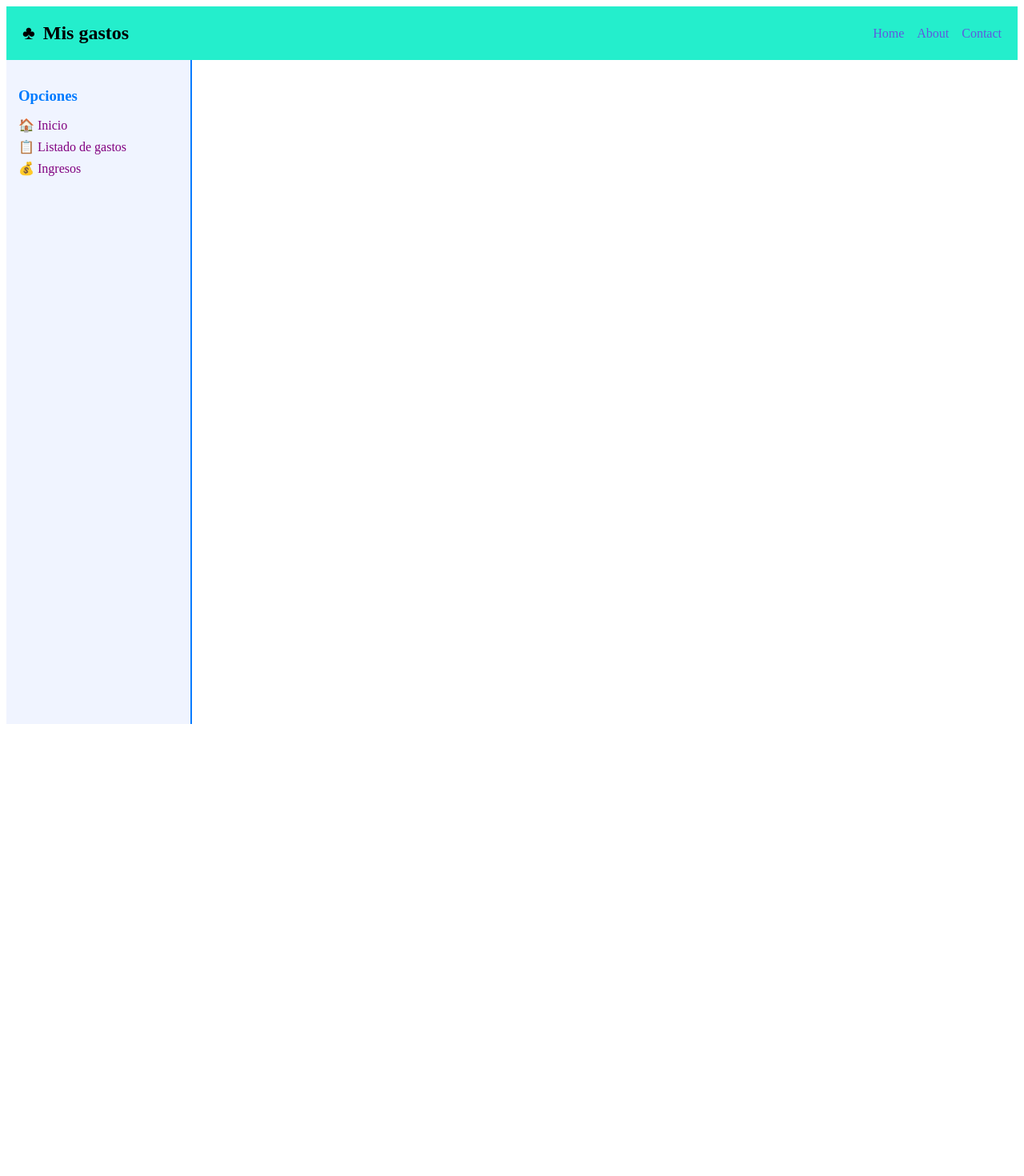
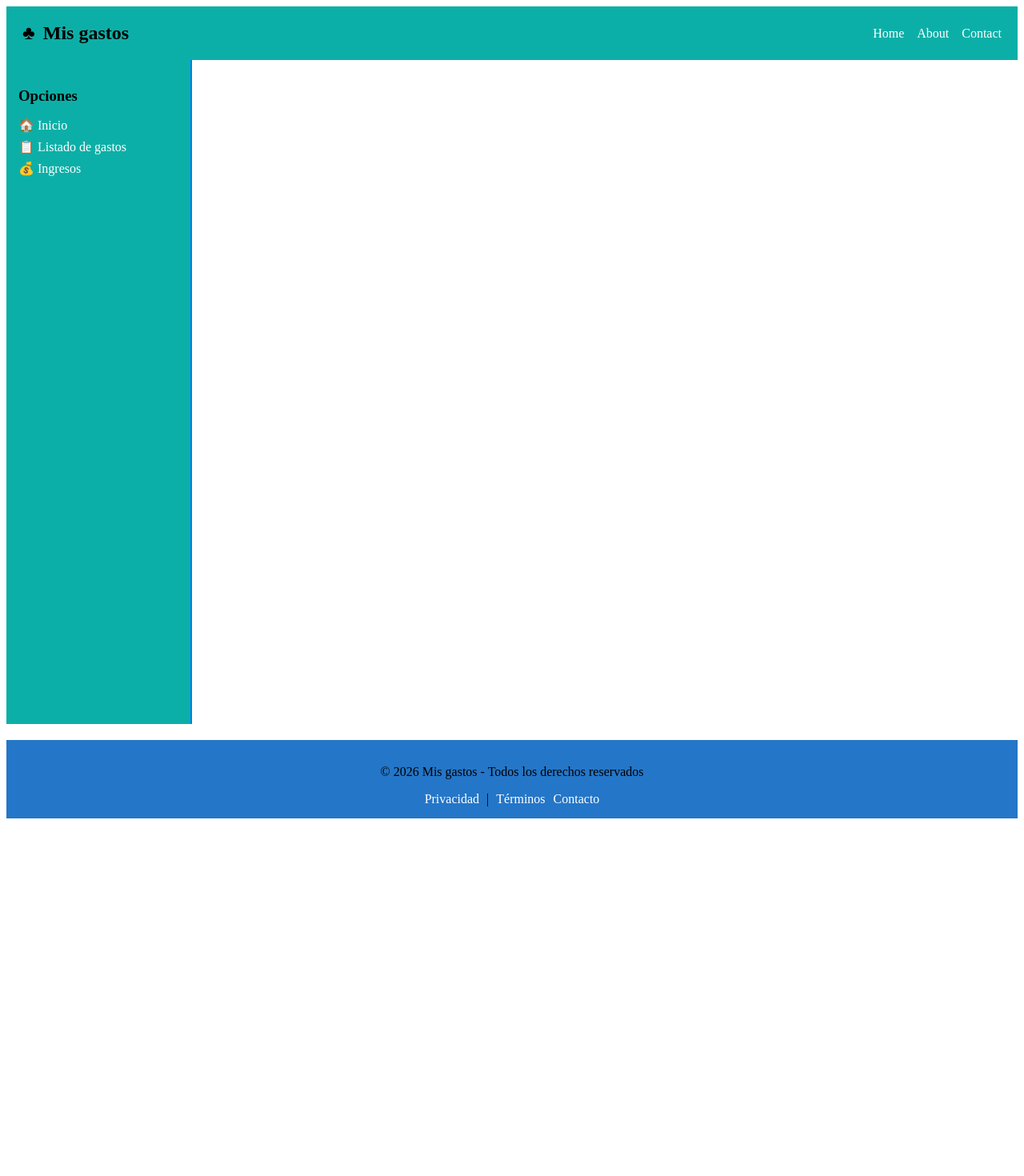
Before and after one commit to RafaelDavidEspinosaSegura/bills, an Angular app: page / in a window 1280 px wide. Shown: the top 1470 px of the page at 80% size. After the commit the page ends 1031 px from the top, so only its background shows below. Built offline with nearby package versions, Linux system fonts and the light colour scheme.

Commit message:
feat(ListadoDeGastos)

```diff
--- a/src/app/feature/components/expense-add/expense-add.ts
+++ b/src/app/feature/components/expense-add/expense-add.ts
@@ -1,6 +1,6 @@
 import { Component, EventEmitter, Output, Input } from '@angular/core';
 import { FormsModule } from '@angular/forms';
-import { Expense, ExpenseCategory } from '../../models/expenseModels';
+import { Expense, ExpenseCategory } from '../models/expenseModels';
 
 @Component({
   selector: 'app-expense-add',
--- a/src/app/feature/components/expense-list/expense-list.html
+++ b/src/app/feature/components/expense-list/expense-list.html
@@ -3,11 +3,7 @@
     <h2>📋 Lista de Gastos</h2>
     <p>Administra y revisa tus gastos recientes</p>
   </header>
-
-  <!-- Botón para abrir modal -->
   <button class="btn-add" (click)="openModal()">+ Nuevo Gasto</button>
-
-  <!-- Tabla de gastos -->
   <table class="expense-table">
     <thead>
       <tr>
--- a/src/app/feature/components/expense-list/expense-list.ts
+++ b/src/app/feature/components/expense-list/expense-list.ts
@@ -1,6 +1,6 @@
 import { Component } from '@angular/core';
 import { NgFor, NgClass, DatePipe, DecimalPipe } from '@angular/common';
-import { Expense, ExpenseCategory } from '../../models/expenseModels';
+import { Expense, ExpenseCategory } from '../models/expenseModels';
 import { ExpenseAdd } from '../expense-add/expense-add';
 
 @Component({
--- a/src/app/layout/footer/footer.css
+++ b/src/app/layout/footer/footer.css
@@ -1,17 +1,20 @@
-.footer {
-  background: #007BFF;
+.footer
+{
+  background: #1f73c7f9;
   text-align: center;
   padding: 15px;
   margin-top: 20px;
 }
 
-.footer nav a {
-  color: #f0f4ff;
+.footer nav a
+{
+  color: #ffffff;
   text-decoration: none;
   margin: 0 5px;
 }
 
-.footer nav a:hover {
+.footer nav a:hover
+{
   text-decoration: underline;
-  color: #0da582;
+  color: #ffffff;
 }
--- a/src/app/layout/footer/footer.html
+++ b/src/app/layout/footer/footer.html
@@ -3,5 +3,6 @@
   <nav>
     <a href="#">Privacidad</a> |
     <a href="#">Términos</a>
+    <a href="#">Contacto</a>
   </nav>
 </footer>
--- a/src/app/layout/header/header.css
+++ b/src/app/layout/header/header.css
@@ -1,38 +1,45 @@
-.header {
-    background: #24eecc;
+.header
+{
+    background: #0cafa7;
     padding: 20px 20px;
     display: flex;
     justify-content: space-between;
     align-items: center;
 }
 
-.logo {
+.logo
+{
    display: flex;
    align-items: center;
 }
 
-.logo .icon {
+.logo .icon
+{
     font-size: 24px;
     margin-right: 10px;
 }
 
-.logo h1 {
+.logo h1
+{
     font-size: 24px;
     margin: 0;
 }
 
-.nav a {
-    color: #5e5ade;
+.nav a
+ {
+    color: #ffffff;
     margin-left: 1rem;
     text-decoration: none;
     font-weight: 500;
 }
 
-.nav a:hover {
+.nav a:hover
+{
     text-decoration: underline;
-    color: #3f076094;
+    color: #000000;
 }
 
-.nav a.active {
-   border-bottom: 2px solid #0da582;
+.nav a.active
+ {
+   border-bottom: 2px solid #c5d02a;
 }
--- a/src/app/layout/layout/layout.css
+++ b/src/app/layout/layout/layout.css
@@ -1,11 +1,12 @@
 .main-content
 {
     display: flex;
-    min-height: calc(100ch - 100px);
+    min-height: calc(100vh - 1000px);
 }
 
 .main
 {
     flex: 1;
     padding: 20px;
+
 }
--- a/src/app/layout/sidebar/sidebar.css
+++ b/src/app/layout/sidebar/sidebar.css
@@ -1,32 +1,38 @@
-.sidebar {
-  background: #f0f4ff;
+.sidebar
+{
+  background: #0cafa7;
   border-right: 2px solid #007BFF;
   padding: 15px;
   width: 200px;
   min-height: 100vh;
 }
 
-.sidebar h3 {
-  color: #007BFF;
+.sidebar h3
+{
+  color: #000000;
   margin-bottom: 10px;
 }
 
-.sidebar ul {
+.sidebar ul
+{
   list-style: none;
   padding: 0;
 }
 
-.sidebar li {
+.sidebar li
+{
   margin: 8px 0;
 }
 
-.sidebar a {
-  color: #800080;
+.sidebar a
+{
+  color: #ffffff;
   text-decoration: none;
   font-weight: 500;
 }
 
-.sidebar a:hover {
+.sidebar a:hover
+{
   text-decoration: underline;
-  color: #0da582;
+  color: #000000;
 }
--- a/src/app/layout/sidebar/sidebar.html
+++ b/src/app/layout/sidebar/sidebar.html
@@ -2,7 +2,7 @@
   <h3>Opciones</h3>
   <ul>
     <li><a routerLink="/inicio">🏠 Inicio</a></li>
-    <li><a routerLink="/listado">📋 Listado de gastos</a></li>
+    <li><a href="/listado">📋 Listado de gastos</a></li>
     <li><a routerLink="/ingresos">💰 Ingresos</a></li>
   </ul>
 </aside>
```
Also changed, not shown: src/app/feature/components/models/expenseModels.ts (renamed from src/app/feature/models/expenseModels.ts), 2 other files (tests, documents, lock files or other folders).
